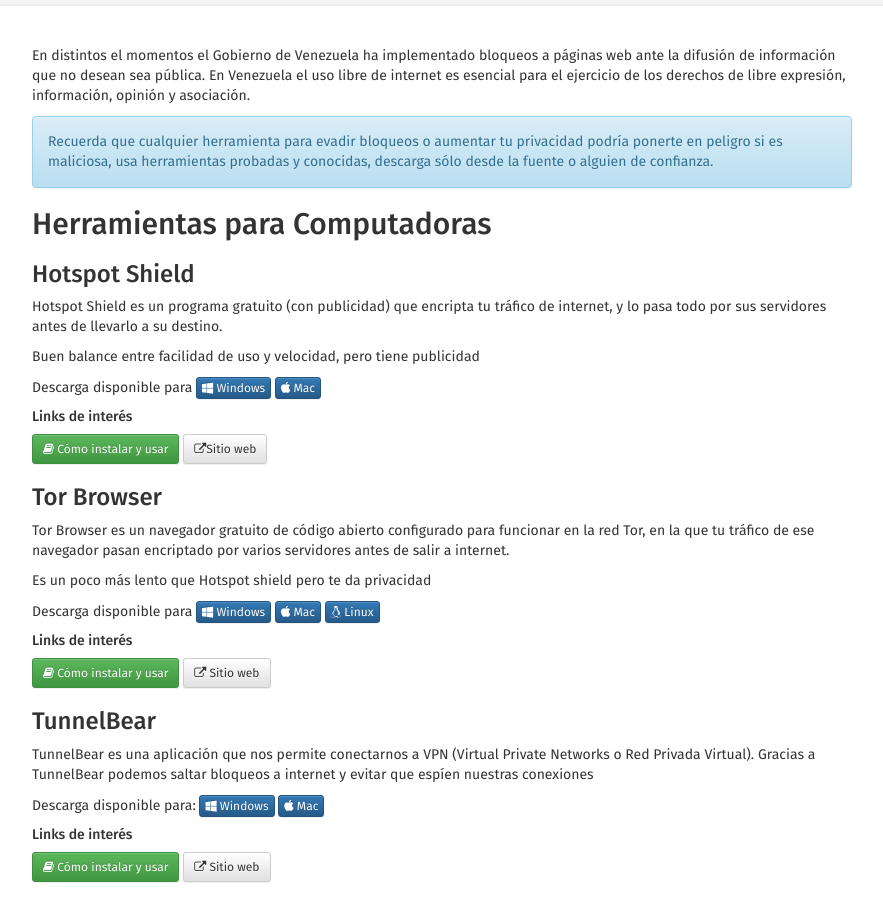
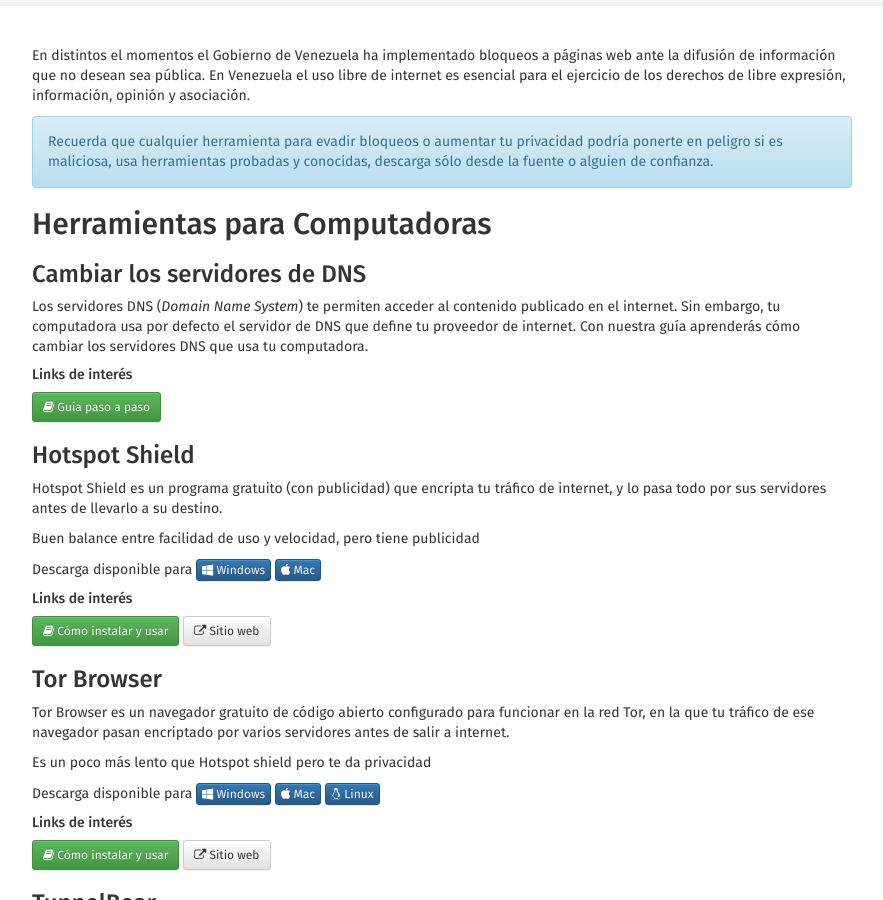
Before and after one commit to VEinteligente/VESinFiltro, a Jekyll site: the page built from bloqueos.html, in a window 1280 px wide and 900 px high, scrolled down 354 px. Shown: the whole window, without its empty margins (198-1081 px from the left). Built offline with Jekyll 4.4.1, drawn with Linux system fonts in a browser that asks for light colours; nearby versions of some CDN libraries.

Commit message:
links actualizados

```diff
--- a/_bloqueos/torbrowser.html
+++ b/_bloqueos/torbrowser.html
@@ -13,9 +13,9 @@
 	</header>
 	<section class="disponible">
 		Descarga disponible para
-		<a target="_blank" href="https://www.torproject.org/dist/torbrowser/3.5.2.1/torbrowser-install-3.5.2.1_en-US.exe" class="btn btn-primary btn-xs"><i class="fa fa-windows"></i> Windows</a>
-		<a target="_blank" href="https://www.torproject.org/dist/torbrowser/3.5.2.1/TorBrowserBundle-3.5.2.1-osx32_en-US.zip" class="btn btn-primary btn-xs"><i class="fa fa-apple"></i> Mac</a>
-		<a target="_blank" href="http://www.torproject.org/dist/torbrowser/3.5.2.1/tor-browser-linux32-3.5.2.1_en-US.tar.xz" class="btn btn-primary btn-xs"><i class="fa fa-linux"></i> Linux</a>
+		<a target="_blank" href=https://www.torproject.org/dist/torbrowser/5.0.4/torbrowser-install-5.0.4_en-US.exe" class="btn btn-primary btn-xs"><i class="fa fa-windows"></i> Windows</a>
+		<a target="_blank" href="https://www.torproject.org/dist/torbrowser/5.0.4/TorBrowser-5.0.4-osx64_en-US.dmg" class="btn btn-primary btn-xs"><i class="fa fa-apple"></i> Mac</a>
+		<a target="_blank" href="https://www.torproject.org/dist/torbrowser/5.0.4/tor-browser-linux32-5.0.4_en-US.tar.xz" class="btn btn-primary btn-xs"><i class="fa fa-linux"></i> Linux</a>
 	</section>
 
 	<section class="instalacion">
--- a/_bloqueos/tunnelbear.html
+++ b/_bloqueos/tunnelbear.html
@@ -15,7 +15,7 @@
 			<h4>Computadoras</h4>
 			Descarga disponible para:
 			<a target="_blank" href="https://tunnelbear.s3.amazonaws.com/downloads/pc/TunnelBear-Intellibear.exe" class="btn btn-primary btn-xs"><i class="fa fa-windows"></i> Windows</a>
-		<a target="_blank" href="https://tunnelbear.s3.amazonaws.com/downloads/mac/TunnelBear-2.2.1.zip" class="btn btn-primary btn-xs"><i class="fa fa-apple"></i> Mac</a>
+		<a target="_blank" href="https://tunnelbear.s3.amazonaws.com/downloads/mac/TunnelBear-2.4.2.zip" class="btn btn-primary btn-xs"><i class="fa fa-apple"></i> Mac</a>
 		</section>
 	</header>
 	<section>
--- a/bloqueos.html
+++ b/bloqueos.html
@@ -9,6 +9,16 @@
 <div class="alert alert-info">Recuerda que cualquier herramienta para evadir bloqueos o aumentar tu privacidad podría ponerte en peligro si es maliciosa, usa herramientas probadas y conocidas, descarga sólo desde la fuente o alguien de confianza.</div>
 
 <h2>Herramientas para <span>Computadoras</span></h2>
+<article class="herramienta">
+	<header>
+		<h3>Cambiar los servidores de DNS</h3>
+		<p>Los servidores DNS (<i>Domain Name System</i>) te permiten acceder al contenido publicado en el internet. Sin embargo, tu computadora usa por defecto el servidor de DNS que define tu proveedor de internet. Con nuestra guía aprenderás cómo cambiar los servidores DNS que usa tu computadora.</p>
+	</header>
+	<section class="links">
+		<h5>Links de interés</h5>
+		<a href="dns/" class="btn btn-success btn-sm"><i class="fa fa-book"></i> Guía paso a paso</a>
+	</section>
+</article>
 <article class="herramienta">
 	<header>
 		<h3>Hotspot Shield</h3>
@@ -23,7 +33,7 @@
 	<section class="links">
 		<h5>Links de interés</h5>
 		<a href="hotspot/" class="btn btn-success btn-sm"><i class="fa fa-book"></i> C&oacute;mo instalar y usar</a>
-		<a target="_blank" href="http://www.hotspotshield.com" class="btn btn-default btn-sm"><i class="fa fa-external-link"></i>Sitio web</a>
+		<a target="_blank" href="http://www.hotspotshield.com" class="btn btn-default btn-sm"><i class="fa fa-external-link"></i> Sitio web</a>
 	</section>
 </article>
 <article class="herramienta">
@@ -34,9 +44,9 @@
 	</header>
 	<section class="disponible">
 		Descarga disponible para
-		<a target="_blank" href="https://www.Torproject.org/dist/Torbrowser/3.5.2/Torbrowser-install-3.5.2_es-ES.exe" class="btn btn-primary btn-xs"><i class="fa fa-windows"></i> Windows</a>
-		<a target="_blank" href="https://www.Torproject.org/dist/Torbrowser/3.5.2/TorBrowserBundle-3.5.2-osx32_es-ES.zip" class="btn btn-primary btn-xs"><i class="fa fa-apple"></i> Mac</a>
-		<a target="_blank" href="https://www.Torproject.org/projects/Torbrowser.html.en#downloads" class="btn btn-primary btn-xs"><i class="fa fa-linux"></i> Linux</a>
+		<a target="_blank" href="https://www.torproject.org/dist/torbrowser/5.0.4/torbrowser-install-5.0.4_en-US.exe" class="btn btn-primary btn-xs"><i class="fa fa-windows"></i> Windows</a>
+		<a target="_blank" href="https://www.torproject.org/dist/torbrowser/5.0.4/TorBrowser-5.0.4-osx64_en-US.dmg" class="btn btn-primary btn-xs"><i class="fa fa-apple"></i> Mac</a>
+		<a target="_blank" href="https://www.torproject.org/dist/torbrowser/5.0.4/tor-browser-linux32-5.0.4_en-US.tar.xz" class="btn btn-primary btn-xs"><i class="fa fa-linux"></i> Linux</a>
 	</section>
 	<section class="links">
 		<h5>Links de interés</h5>
@@ -54,7 +64,7 @@
 	<section class="disponible">
 		Descarga disponible para:
 		<a target="_blank" href="https://tunnelbear.s3.amazonaws.com/downloads/pc/TunnelBear-Intellibear.exe" class="btn btn-primary btn-xs"><i class="fa fa-windows"></i> Windows</a>
-		<a target="_blank" href="https://tunnelbear.s3.amazonaws.com/downloads/mac/TunnelBear-2.2.1.zip" class="btn btn-primary btn-xs"><i class="fa fa-apple"></i> Mac</a>
+		<a target="_blank" href="https://tunnelbear.s3.amazonaws.com/downloads/mac/TunnelBear-2.4.2.zip" class="btn btn-primary btn-xs"><i class="fa fa-apple"></i> Mac</a>
 	</section>
 	<section class="links">
 		<h5>Links de interés</h5>
```
